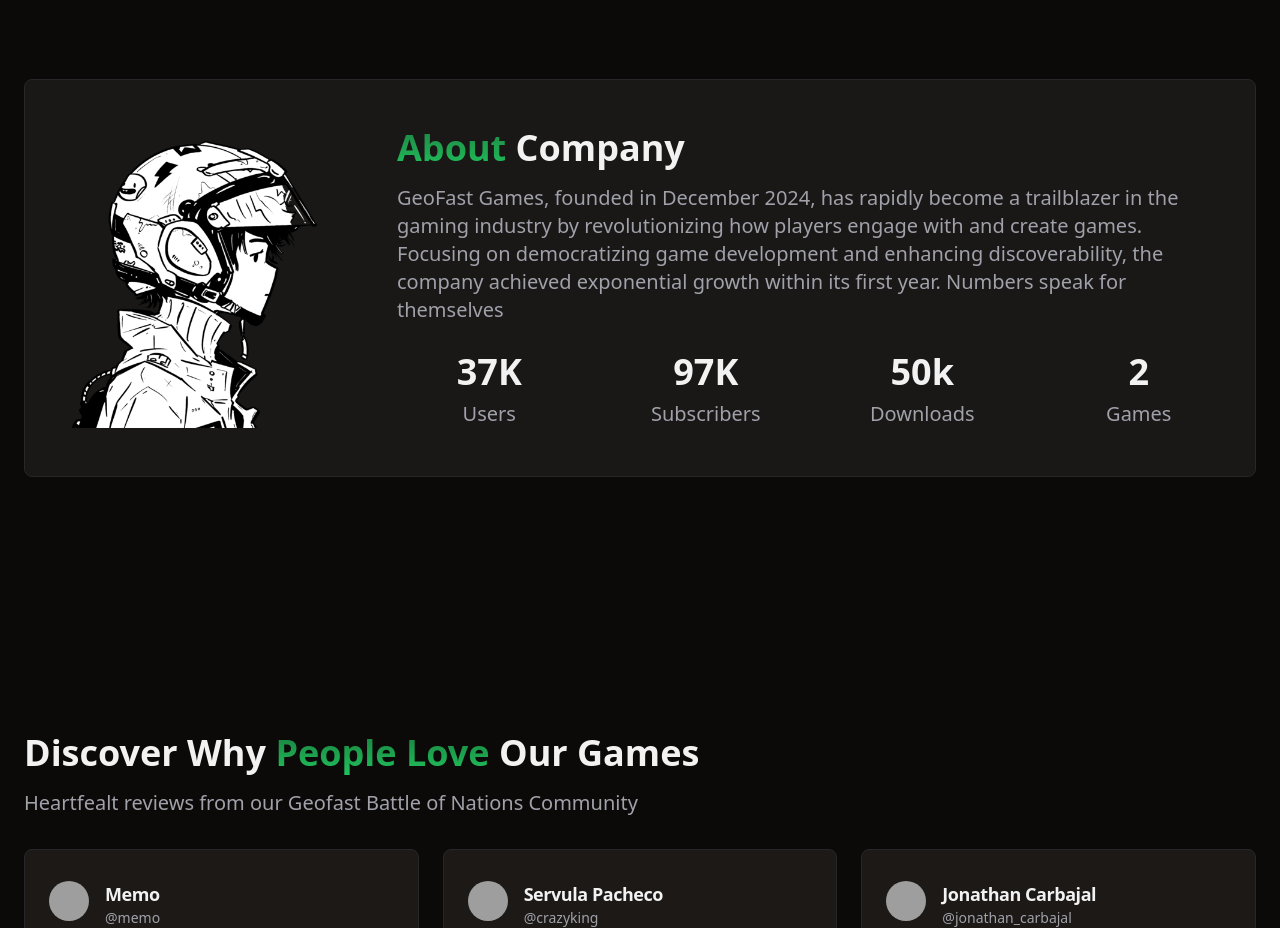
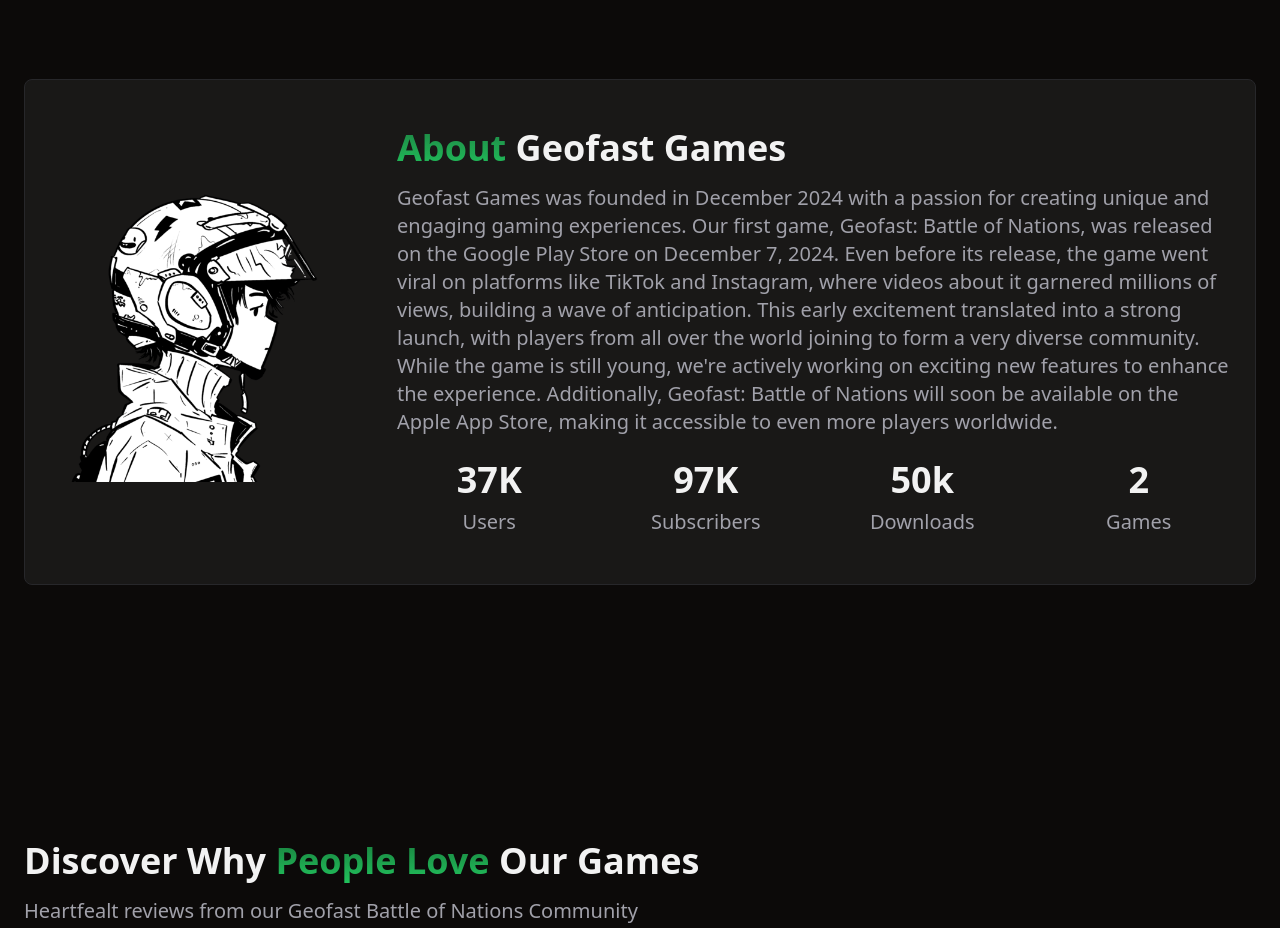
Before and after one commit to utkarshtrivedimdz/geofast-landing-page, a React (Vite) app: page / in a window 1280 px wide. Shown: the part 2100-3028 px from the top of the page. Built offline with nearby package versions, Linux system fonts and the light colour scheme; grey boxes are pictures that could not be loaded.

Commit message:
Update About.tsx

```diff
--- a/src/components/About.tsx
+++ b/src/components/About.tsx
@@ -20,13 +20,18 @@
                 <span className="bg-gradient-to-b from-primary/60 to-primary text-transparent bg-clip-text">
                   About{" "}
                 </span>
-                Company
+                Geofast Games
               </h2>
               <p className="text-xl text-muted-foreground mt-4">
-                GeoFast Games, founded in December 2024, has rapidly become a trailblazer in the gaming industry
-                by revolutionizing how players engage with and create games. Focusing on democratizing game development
-                and enhancing discoverability, the company achieved exponential growth within its first year.
-                Numbers speak for themselves
+                Geofast Games was founded in December 2024 with a passion for creating unique and engaging gaming experiences.
+                Our first game, Geofast: Battle of Nations, was released on the Google Play Store on December 7, 2024.
+                Even before its release, the game went viral on platforms like TikTok and Instagram,
+                where videos about it garnered millions of views, building a wave of anticipation.
+                This early excitement translated into a strong launch, with players from all over the world
+                joining to form a very diverse community. While the game is still young,
+                we're actively working on exciting new features to enhance the experience.
+                Additionally, Geofast: Battle of Nations will soon be available on the Apple App Store,
+                making it accessible to even more players worldwide.
               </p>
             </div>
 
```
